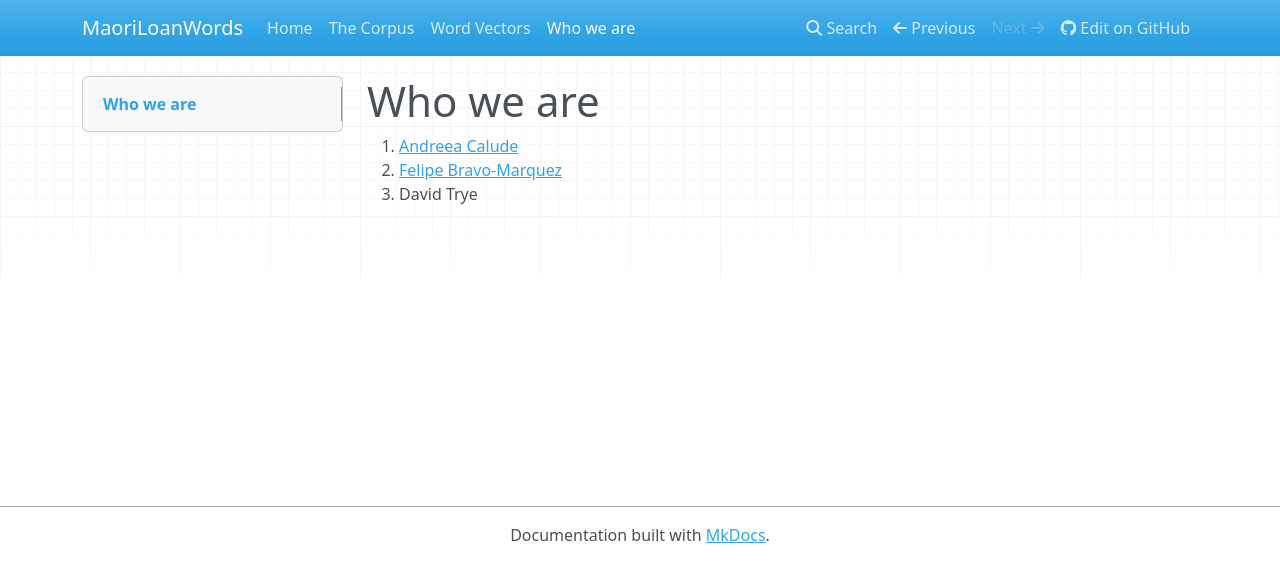
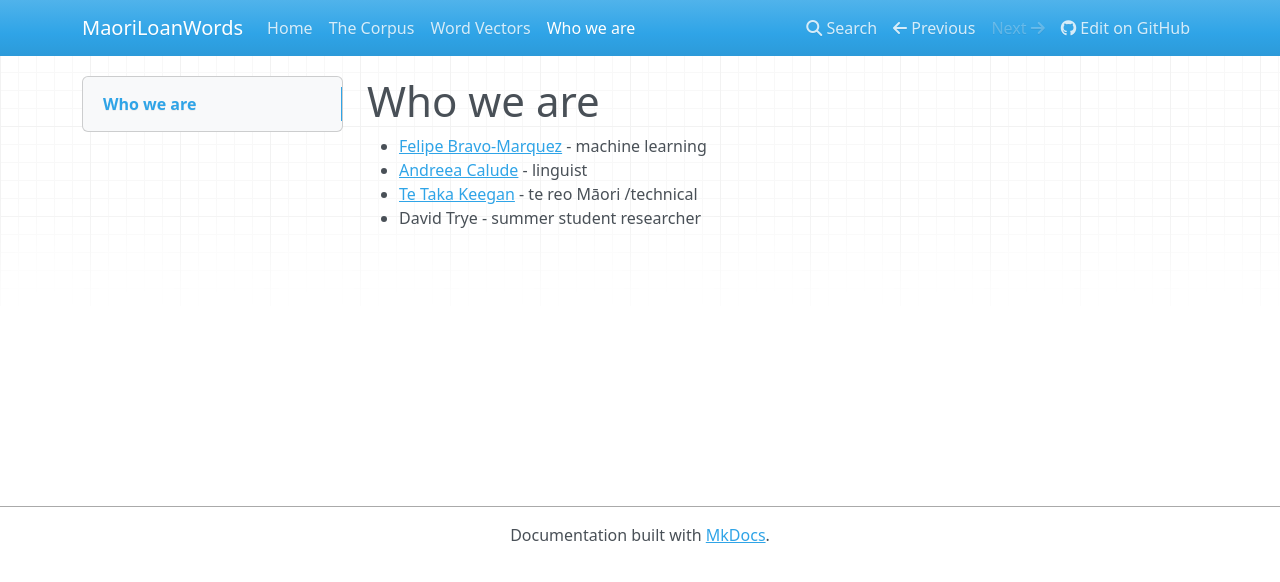
Before and after one commit to Waikato/kiwiwords, an MkDocs documentation site: the page built from docs/team.md, in a window 1280 px wide. Shown: the top 582 px of the page. Built offline with MkDocs 1.6.1, drawn with Linux system fonts in a browser that asks for light colours; nearby versions of some CDN libraries.

Commit message:
Update team.md

```diff
--- a/docs/team.md
+++ b/docs/team.md
@@ -1,4 +1,5 @@
 # Who we are
-1. [Andreea Calude](https://www.calude.net/andreea/)
-2. [Felipe Bravo-Marquez](https://felipebravom.com/)
-3. David Trye
+* [Felipe Bravo-Marquez](https://felipebravom.com/) - machine learning
+* [Andreea Calude](https://www.calude.net/andreea/) - linguist
+* [Te Taka Keegan](https://www.cms.waikato.ac.nz/people/tetaka) - te reo Māori /technical
+* David Trye - summer student researcher
```
